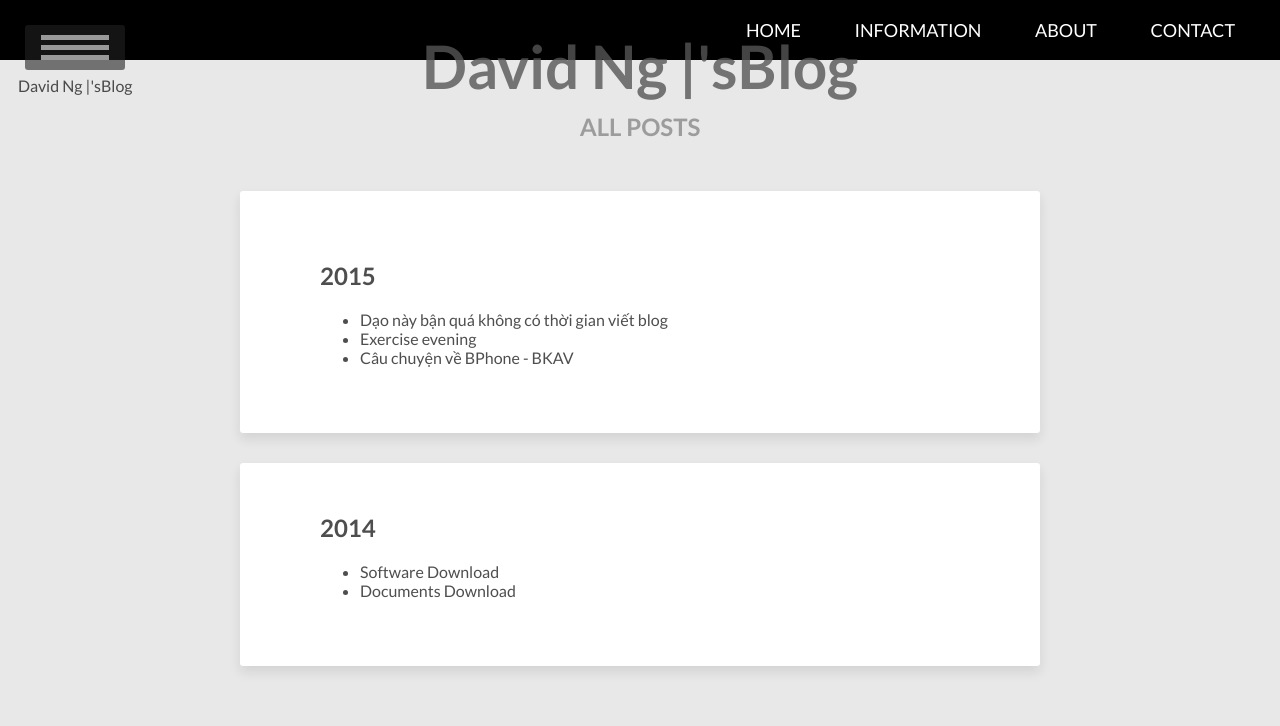
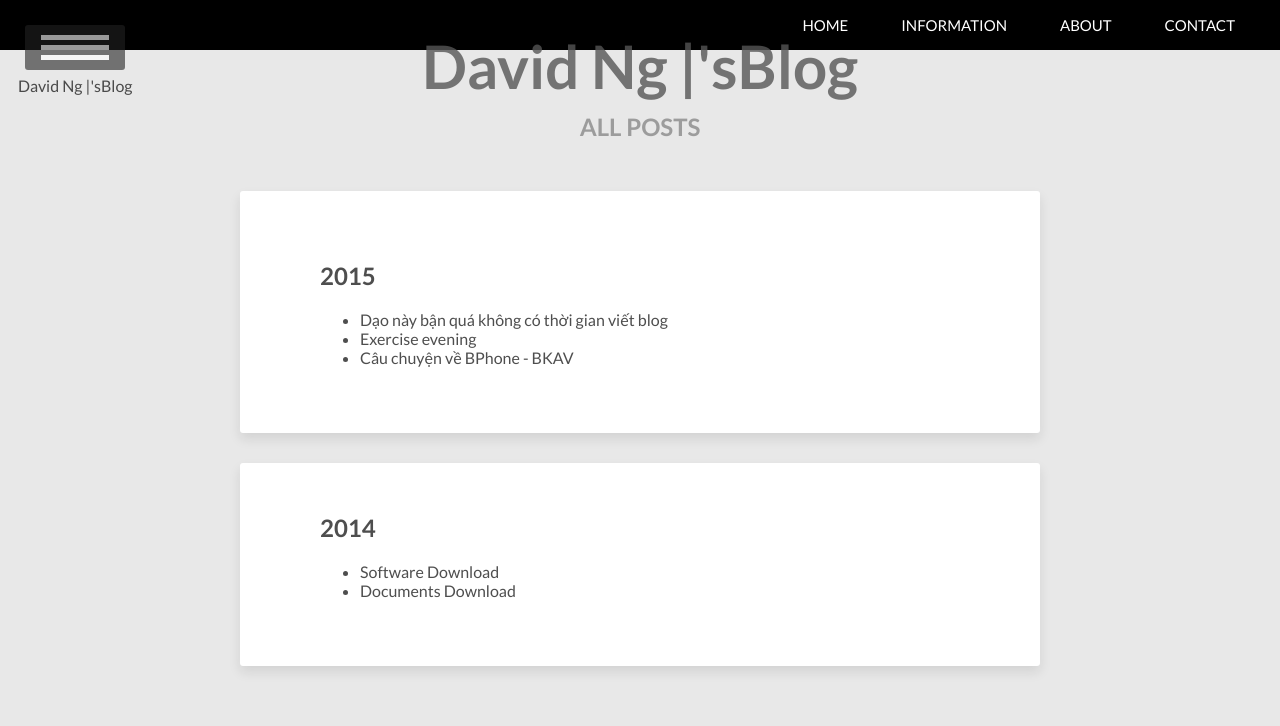
Before and after one commit to vareisen/vareisen.github.io, a Jekyll site: the page built from posts/index.html, in a window 1280 px wide and 1268 px high. Shown: the top 726 px of the window. Built offline with Jekyll 4.4.1, drawn with Linux system fonts in a browser that asks for light colours; comment, search, counter and statistics services are not loaded; grey boxes are pictures that could not be loaded.

Commit message:
Update head.html

```diff
--- a/_includes/head.html
+++ b/_includes/head.html
@@ -72,7 +72,7 @@
 }
 #navi-bar{
     background-color: #000;
-    font-size: 18px;
+    font-size: 15px;
     text-align: right;
     position: fixed;
     width: 100%;
@@ -96,8 +96,8 @@
     transition: color 0.3s, background 0.3s;
 }
 #navi-bar ul li a:hover {
-    color: #555;
-    background-color: #fff;
+    color: #fff;
+    background-color: #33CCFF;
 }
 </style>
 <p class="pos_fixed"><a href="http://minhhuy150894.github.io/">David Ng |'sBlog</a></p>
```
